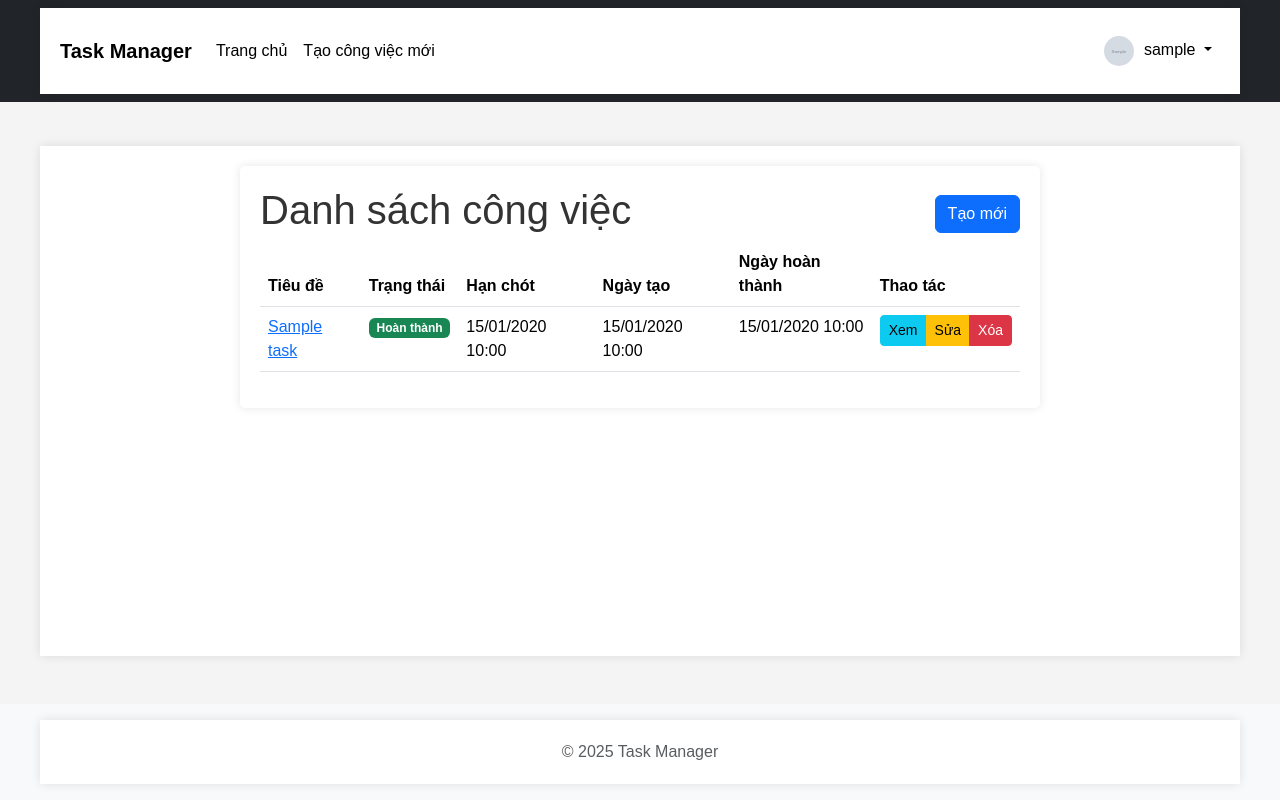
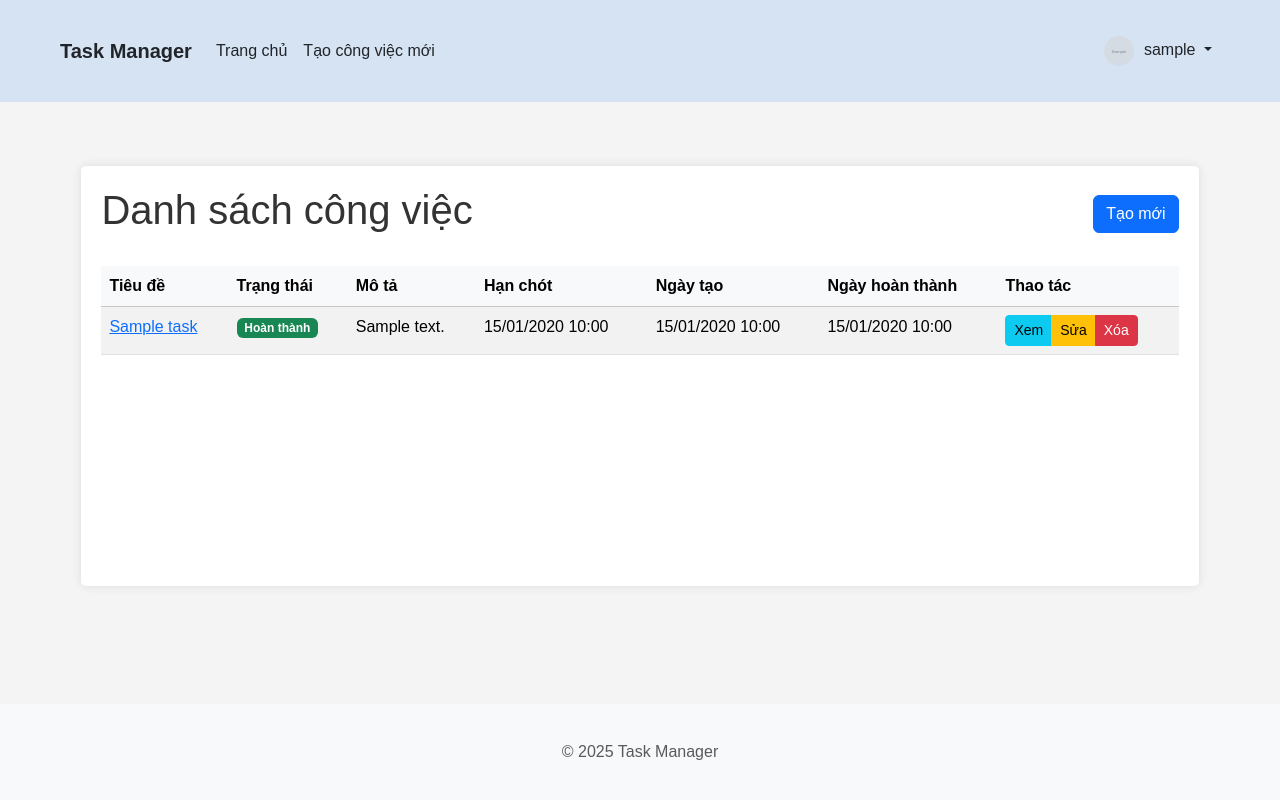
Before and after one commit to nguyenthanh2911/ptud-gk-de-2, a Flask app: page / in a window 1280 px wide. Run offline with Flask 2, Linux system fonts and the light colour scheme; a user stored in the database is signed in; tables that the repository leaves empty hold one stand-in row (values such as "Sample post"); grey boxes marked "Sample" are stand-in pictures.

Commit message:
cập nhật lần cuối

```diff
--- a/app/static/css/main.css
+++ b/app/static/css/main.css
@@ -1,59 +1,3 @@
-body {
-    font-family: Arial, sans-serif;
-    margin: 0;
-    padding: 0;
-    background-color: #f4f4f4;
-}
-
-.container {
-    max-width: 800px;
-    margin: 0 auto;
-    padding: 20px;
-    background: #fff;
-    box-shadow: 0 0 10px rgba(0, 0, 0, 0.1);
-}
-
-h1, h2, h3 {
-    color: #333;
-}
-
-.avatar {
-    width: 100px;
-    height: 100px;
-    border-radius: 50%;
-    margin-bottom: 10px;
-}
-
-.task {
-    border: 1px solid #ddd;
-    padding: 10px;
-    margin: 10px 0;
-    border-radius: 5px;
-    background-color: #fafafa;
-}
-
-.task.overdue {
-    border-color: red;
-    background-color: #ffe6e6;
-}
-
-.warning {
-    color: red;
-    font-weight: bold;
-}
-
-button {
-    background-color: #28a745;
-    color: white;
-    border: none;
-    padding: 10px 15px;
-    border-radius: 5px;
-    cursor: pointer;
-}
-
-button:hover {
-    background-color: #218838;
-}
 /* Base styles */
 body {
     font-family: Arial, sans-serif;
@@ -123,9 +67,19 @@ h1, h2, h3 {
 .profile-container,
 .create-task-container,
 .edit-task-container,
-.view-task-container,
+.view-task-container {
+    max-width: 800px;
+    margin: 0 auto;
+    padding: 20px;
+    background: #fff;
+    box-shadow: 0 0 10px rgba(0, 0, 0, 0.1);
+    border-radius: 5px;
+    margin-bottom: 30px;
+}
+
+/* Danh sách công việc có container rộng hơn */
 .tasks-container {
-    max-width: 800px;
+    max-width: 95%; /* Sử dụng phần trăm thay vì kích thước cố định */
     margin: 0 auto;
     padding: 20px;
     background: #fff;
@@ -179,47 +133,47 @@ button:hover {
 /* Table responsive fixes */
 .table-responsive {
     overflow-x: auto;
+    min-height: 300px; /* Đảm bảo bảng có kích thước tối thiểu */
 }
 
 /* Navbar custom */
 .navbar {
     margin-bottom: 20px;
+    background-color: #d5e3f3 !important;  /* Light gray background */
 }
 
 .dropdown-menu {
     min-width: 200px;
 }
 
-/* Thay thế phần CSS tùy chỉnh menu với các quy tắc mới này */
-
 /* Tùy chỉnh thanh menu */
-.navbar-dark .navbar-nav .nav-link {
-    color: #000000; /* Màu đen */
+.navbar .navbar-nav .nav-link {
+    color: #212529 !important; /* Màu text đen */
     font-weight: normal;
 }
 
-.navbar-dark .navbar-nav .nav-link:hover {
-    color: #333333; /* Màu xám đậm khi hover */
-    text-decoration: underline;
+.navbar .navbar-nav .nav-link:hover {
+    color: #0d6efd !important; /* Màu xanh khi hover */
+    text-decoration: none;
 }
 
-.navbar-dark .navbar-brand {
-    color: #000000; /* Màu đen cho logo */
+.navbar .navbar-brand {
+    color: #212529 !important; /* Màu đen cho logo */
     font-weight: bold;
 }
 
 /* Tùy chỉnh dropdown */
 .dropdown-menu {
-    background-color: #ffffff; /* Màu nền trắng */
+    background-color: #dddddd; /* Màu nền trắng */
     border: 1px solid #dddddd;
 }
 
 .dropdown-item {
-    color: #000000; /* Màu đen cho các mục dropdown */
+    color: #212529; /* Màu đen cho các mục dropdown */
 }
 
 .dropdown-item:hover {
-    color: #000000;
+    color: #0d6efd;
     background-color: #f0f0f0; /* Màu xám nhạt khi hover */
 }
 
@@ -227,10 +181,30 @@ button:hover {
     border-top: 1px solid #dddddd;
 }
 
-/* Tùy chỉnh badge (số công việc quá hạn) - không có hiệu ứng */
-.badge.bg-danger {
-    background-color: #dc3545 !important; /* Màu đỏ tiêu chuẩn */
+/* Tô đậm và đổi màu cho các task quá hạn */
+.table-danger td {
+    color: #721c24;
+    font-weight: 500;
+}
+
+/* Tô đậm cảnh báo trong bảng */
+.table-danger td a {
+    color: #721c24;
+    font-weight: bold;
+}
+
+/* Badge cảnh báo quá hạn */
+.badge-overdue {
+    background-color: #dc3545;
     color: white;
     font-weight: bold;
-    /* Đã loại bỏ animation */
+    padding: 3px 8px;
+    border-radius: 10px;
 }
+
+/* Tùy chỉnh kích thước container cho main */
+@media (min-width: 1200px) {
+    main.container {
+        max-width: 95%;
+    }
+}
--- a/app/templates/auth/profile.html
+++ b/app/templates/auth/profile.html
@@ -13,7 +13,9 @@
 
                 {% if current_user.overdue_count and current_user.overdue_count > 0 %}
                     <div class="alert alert-danger mt-3">
+                        <i class="bi bi-exclamation-triangle-fill"></i>
                         <strong>Cảnh báo:</strong> Bạn có {{ current_user.overdue_count }} công việc quá hạn!
+                        <a href="{{ url_for('tasks.index') }}" class="btn btn-sm btn-danger mt-2">Xem ngay</a>
                     </div>
                 {% endif %}
             </div>
--- a/app/templates/base.html
+++ b/app/templates/base.html
@@ -6,12 +6,14 @@
     <title>{{ title if title else 'Task Manager' }}</title>
     <!-- Bootstrap CSS -->
     <link href="https://cdn.jsdelivr.net/npm/bootstrap@5.3.0-alpha1/dist/css/bootstrap.min.css" rel="stylesheet">
+    <!-- Bootstrap Icons -->
+    <link rel="stylesheet" href="https://cdn.jsdelivr.net/npm/bootstrap-icons@1.11.2/font/bootstrap-icons.css">
     <!-- Custom CSS -->
     <link rel="stylesheet" href="{{ url_for('static', filename='css/main.css') }}">
 </head>
 <body>
     <header>
-        <nav class="navbar navbar-expand-lg navbar-dark bg-dark">
+        <nav class="navbar navbar-expand-lg navbar-light">
             <div class="container">
                 <a class="navbar-brand" href="{{ url_for('tasks.index') }}">Task Manager</a>
                 <button class="navbar-toggler" type="button" data-bs-toggle="collapse" data-bs-target="#navbarNav">
--- a/app/templates/tasks/index.html
+++ b/app/templates/tasks/index.html
@@ -2,24 +2,26 @@
 
 {% block content %}
     <div class="tasks-container">
-        <div class="d-flex justify-content-between align-items-center">
+        <div class="d-flex justify-content-between align-items-center mb-4">
             <h1>Danh sách công việc</h1>
             <a href="{{ url_for('tasks.create') }}" class="btn btn-primary">Tạo mới</a>
         </div>
 
         {% if overdue_count > 0 %}
-            <div class="alert alert-warning">
-                <strong>Cảnh báo:</strong> Bạn có {{ overdue_count }} công việc quá hạn!
+            <div class="alert alert-danger">
+                <strong><i class="bi bi-exclamation-triangle-fill"></i> Cảnh báo:</strong>
+                Bạn có {{ overdue_count }} công việc quá hạn! Vui lòng xem và cập nhật sớm.
             </div>
         {% endif %}
 
         {% if tasks %}
             <div class="table-responsive">
-                <table class="table table-hover">
-                    <thead>
+                <table class="table table-hover table-striped">
+                    <thead class="table-light">
                         <tr>
                             <th>Tiêu đề</th>
                             <th>Trạng thái</th>
+                            <th>Mô tả</th>
                             <th>Hạn chót</th>
                             <th>Ngày tạo</th>
                             <th>Ngày hoàn thành</th>
@@ -29,7 +31,10 @@
                     <tbody>
                         {% for task in tasks %}
                             <tr class="{% if task.is_overdue() %}table-danger{% endif %}">
-                                <td><a href="{{ url_for('tasks.view', task_id=task.id) }}">{{ task.title }}</a></td>
+                                <td>
+                                    {% if task.is_overdue() %}<i class="bi bi-exclamation-circle-fill text-danger"></i>{% endif %}
+                                    <a href="{{ url_for('tasks.view', task_id=task.id) }}">{{ task.title }}</a>
+                                </td>
                                 <td>
                                     {% if task.status == 'pending' %}
                                         <span class="badge bg-warning">Chờ xử lý</span>
@@ -39,9 +44,26 @@
                                         <span class="badge bg-success">Hoàn thành</span>
                                     {% endif %}
                                 </td>
-                                <td>{{ task.deadline.strftime('%d/%m/%Y %H:%M') if task.deadline else 'N/A' }}</td>
+                                <td>
+                                    <div class="text-truncate" style="max-width: 200px;" title="{{ task.description }}">
+                                        {{ task.description|striptags|truncate(50) }}
+                                    </div>
+                                </td>
+                                <td>
+                                    {% if task.is_overdue() %}
+                                        <strong class="text-danger">{{ task.deadline.strftime('%d/%m/%Y %H:%M') }}</strong>
+                                    {% else %}
+                                        {{ task.deadline.strftime('%d/%m/%Y %H:%M') if task.deadline else 'N/A' }}
+                                    {% endif %}
+                                </td>
                                 <td>{{ task.created.strftime('%d/%m/%Y %H:%M') }}</td>
-                                <td>{{ task.finished.strftime('%d/%m/%Y %H:%M') if task.finished else 'Chưa hoàn thành' }}</td>
+                                <td>
+                                    {% if task.finished %}
+                                        {{ task.finished.strftime('%d/%m/%Y %H:%M') }}
+                                    {% else %}
+                                        <span class="badge bg-secondary">Chưa hoàn thành</span>
+                                    {% endif %}
+                                </td>
                                 <td>
                                     <div class="btn-group">
                                         <a href="{{ url_for('tasks.view', task_id=task.id) }}" class="btn btn-sm btn-info">Xem</a>
```
Also changed, not shown: instance/tasks.db.
